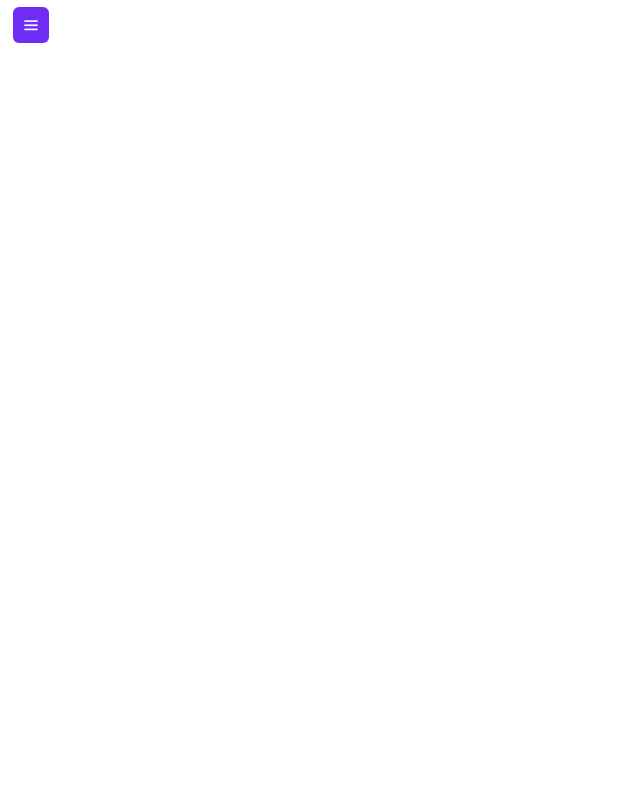
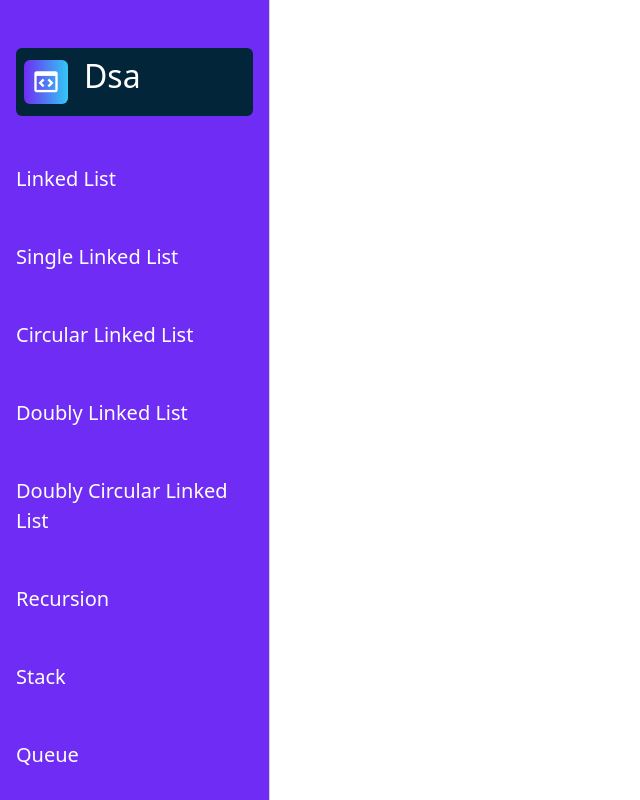
Before and after one commit to Sidra111Babar/Dsa, a plain HTML site: page codeSidebar.html in a window 1280 px wide. Shown: the whole page, without its empty margins (0-640 px from the left). Drawn offline with nearby package versions, Linux system fonts and the light colour scheme; the site is published under a folder, as on GitHub Pages, so addresses that start at the root find nothing.

Commit message:
codeSidebar.html

```diff
--- a/codeSidebar.html
+++ b/codeSidebar.html
@@ -6,7 +6,7 @@
     <link href="https://cdn.jsdelivr.net/npm/bootstrap@5.3.3/dist/css/bootstrap.min.css" rel="stylesheet" integrity="sha384-QWTKZyjpPEjISv5WaRU9OFeRpok6YctnYmDr5pNlyT2bRjXh0JMhjY6hW+ALEwIH" crossorigin="anonymous">
     <script src="https://cdn.jsdelivr.net/npm/bootstrap@5.3.3/dist/js/bootstrap.bundle.min.js" integrity="sha384-YvpcrYf0tY3lHB60NNkmXc5s9fDVZLESaAA55NDzOxhy9GkcIdslK1eN7N6jIeHz" crossorigin="anonymous"></script>
     <link href='https://unpkg.com/boxicons@2.1.4/css/boxicons.min.css' rel='stylesheet'>
-    <link rel="stylesheet" href="/css/codeSidebar.css">
+    <link rel="stylesheet" href="css/codeSidebar.css">
     <title>Document</title>
 </head>
 <body>
@@ -26,31 +26,31 @@
             <a class="text-white" href="" style="text-decoration: none;">Linked List</a>
           </div>
           <div class="d-flex fs-5">
-            <a class="text-white" href="/singleLinkedList.html" style="text-decoration: none;">Single Linked List</a>
+            <a class="text-white" href="singleLinkedList.html" style="text-decoration: none;">Single Linked List</a>
           </div>
           <div class="d-flex fs-5">
-            <a class="text-white" href="/CircularLinkedList.html" style="text-decoration: none;">Circular Linked List</a>
+            <a class="text-white" href="CircularLinkedList.html" style="text-decoration: none;">Circular Linked List</a>
           </div>
           <div class="d-flex fs-5">
-            <a class="text-white" href="/doubleLinkedList.html" style="text-decoration: none;">Doubly Linked List</a>
+            <a class="text-white" href="doubleLinkedList.html" style="text-decoration: none;">Doubly Linked List</a>
           </div>
           <div class="d-flex fs-5">
-            <a class="text-white" href="/DoublyCicularLinkedList.html" style="text-decoration: none;">Doubly Circular Linked List</a>
+            <a class="text-white" href="DoublyCicularLinkedList.html" style="text-decoration: none;">Doubly Circular Linked List</a>
           </div>
           <div class="d-flex fs-5">
-            <a class="text-white" href="/Recursion.html" style="text-decoration: none;">Recursion</a>
+            <a class="text-white" href="Recursion.html" style="text-decoration: none;">Recursion</a>
           </div>
           <div class="d-flex fs-5">
-            <a class="text-white" href="/stack.html" style="text-decoration: none;">Stack</a>
+            <a class="text-white" href="stack.html" style="text-decoration: none;">Stack</a>
           </div>
           <div class="d-flex fs-5">
-            <a class="text-white" href="/queue.html" style="text-decoration: none;">Queue</a>
+            <a class="text-white" href="queue.html" style="text-decoration: none;">Queue</a>
           </div>
           <div class="d-flex fs-5">
-            <a class="text-white" href="/BinarySearchTree.html" style="text-decoration: none;">BST</a>
+            <a class="text-white" href="BinarySearchTree.html" style="text-decoration: none;">BST</a>
           </div>
         </div>
        </div>
-        <script src="/dist/index.js"></script>
+        <script src="dist/index.js"></script>
 </body>
 </html>
```
